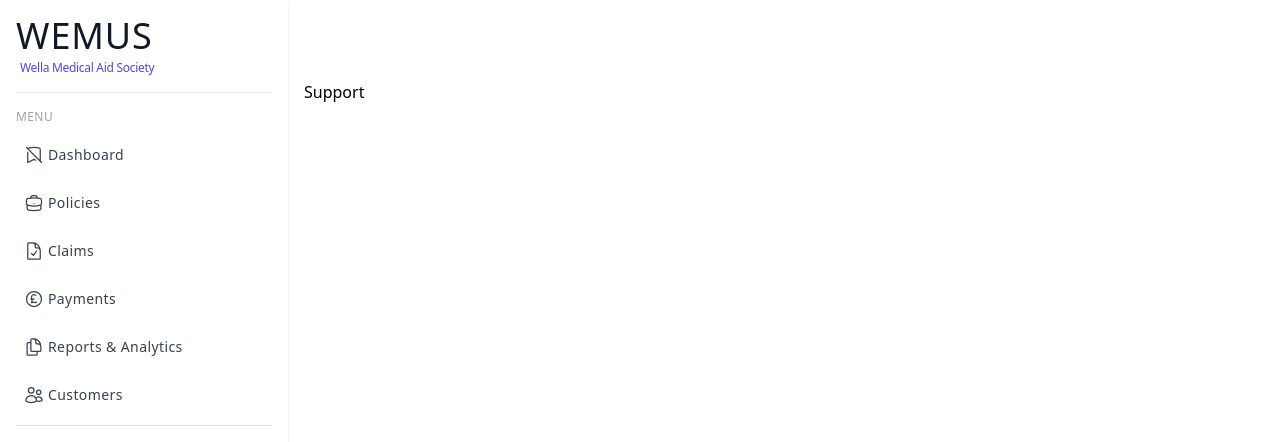
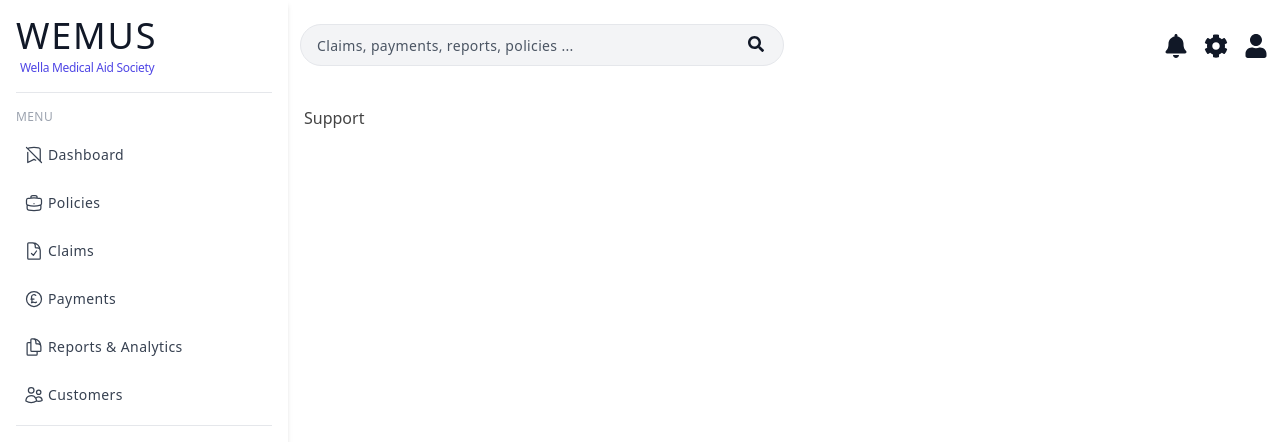
Before and after one commit to joykamlomo/his-app, a Next.js app: page /support in a window 1280 px wide. Shown: the top 442 px of the page. Built offline with nearby package versions, Linux system fonts and the light colour scheme.

Commit message:
added search to header

```diff
--- a/package.json
+++ b/package.json
@@ -14,7 +14,8 @@
     "eslint-config-next": "13.2.4",
     "next": "13.2.4",
     "react": "18.2.0",
-    "react-dom": "18.2.0"
+    "react-dom": "18.2.0",
+    "react-icons": "^4.8.0"
   },
   "devDependencies": {
     "autoprefixer": "^10.4.14",
--- a/src/components/Layout.jsx
+++ b/src/components/Layout.jsx
@@ -16,7 +16,7 @@ const Layout = ({ children, title }) => {
       <Sidebar />
       <div className="flex flex-col flex-1">
         <Header />
-        <main className="flex-1 p-4">{children}</main>
+        <main role='status' className="flex-1 p-4 animate-pulse">{children}</main>
       </div>
     </div></>
   );
--- a/src/components/common/Header.jsx
+++ b/src/components/common/Header.jsx
@@ -1,9 +1,31 @@
 import React from 'react';
+import { FaSearch, FaBell, FaCog, FaUser } from 'react-icons/fa';
 
 const Header = () => {
   return (
-    <header className="text-white p-4">
-      <h1 className="text-2xl font-bold">My Website</h1>
+    <header className="text-gray-900 px-3 py-2">
+      <div className="container mx-auto flex justify-between items-center py-4">
+        {/* Search Bar */}
+        <div className="flex-1 hidden md:block">
+          <div className="relative">
+            <input type="search" className="w-full bg-gray-100 border rounded-full px-4 py-2 focus:outline-none focus:shadow-outline placeholder:text-sm placeholder:tracking-wide placeholder:text-gray-600" placeholder="Claims, payments, reports, policies ..." />
+            <div className="absolute top-0 right-0 mt-3 mr-5">
+              <FaSearch className="text-gray-900" />
+            </div>
+          </div>
+        </div>
+        {/* Icons */}
+        <div className="flex-1 text-right">
+          <div className="md:hidden">
+            <FaSearch className="inline-block text-2xl mr-4" />
+          </div>
+          <div className="hidden md:inline-block">
+            <FaBell className="inline-block text-2xl mr-4" />
+            <FaCog className="inline-block text-2xl mr-4" />
+            <FaUser className="inline-block text-2xl" />
+          </div>
+        </div>
+      </div>
     </header>
   );
 };
--- a/src/components/common/Sidebar.jsx
+++ b/src/components/common/Sidebar.jsx
@@ -4,34 +4,34 @@ import Link from 'next/link';
 
 const Sidebar = () => {
   return (
-    <aside className="w-72 p-4 shadow text-gray-900 tracking-wide">
-        <h2 className="text-4xl font-title tracking-wide">WEMUS</h2>
+    <aside className="w-72 p-4 shadow-md text-gray-900 tracking-wide">
+        <h2 className="text-4xl font-title tracking-wider">WEMUS</h2>
         <p className='text-xs text-indigo-600 tracking-tight my-1 mx-1'>Wella Medical Aid Society</p>
         <hr className='mt-4'/>
       <div className='mt-4'>
       <h6 className="text-gray-400 text-xs uppercase">menu</h6>
       <div className='py-3 space-y-3 text-gray-700 text-sm tracking-relaxed border-b'>
-        <Link href={'/'} className='py-2 px-2 flex items-center rounded w-full hover:bg-gray-900 hover:text-white'>
+        <Link href={'/'} className='py-2 px-2 flex items-center rounded w-full hover:bg-gray-900 hover:bg-opacity-80 hover:text-white'>
           <BookmarkSlashIcon className='w-5 mr-1'/>
           <p>Dashboard</p>
         </Link>
-        <Link href={'/policy-management/'} className='py-2 px-2 flex items-center rounded w-full hover:bg-gray-900 hover:text-white'>
+        <Link href={'/policy-management/'} className='py-2 px-2 flex items-center rounded w-full hover:bg-gray-900 hover:bg-opacity-80 hover:text-white'>
           <BriefcaseIcon className='w-5 mr-1'/>
           <p>Policies</p>
         </Link>
-        <Link href={'/claims-management/'} className='py-2 px-2 flex items-center rounded w-full hover:bg-gray-900 hover:text-white'>
+        <Link href={'/claims-management/'} className='py-2 px-2 flex items-center rounded w-full hover:bg-gray-900 hover:bg-opacity-80 hover:text-white'>
           <DocumentCheckIcon className='w-5 mr-1'/>
           <p>Claims</p>
         </Link>
-        <Link href={'/payments-management/'} className='py-2 px-2 flex items-center rounded w-full hover:bg-gray-900 hover:text-white'>
+        <Link href={'/payments-management/'} className='py-2 px-2 flex items-center rounded w-full hover:bg-gray-900 hover:bg-opacity-80 hover:text-white'>
           <CurrencyPoundIcon className='w-5 mr-1'/>
           <p>Payments</p>
         </Link>
-        <Link href={'/reportsAndAnalytics/'} className='py-2 px-2 flex items-center rounded w-full hover:bg-gray-900 hover:text-white'>
+        <Link href={'/reportsAndAnalytics/'} className='py-2 px-2 flex items-center rounded w-full hover:bg-gray-900 hover:bg-opacity-80 hover:text-white'>
           <DocumentDuplicateIcon className='w-5 mr-1'/>
           <p>Reports & Analytics</p>
         </Link>
-        <Link href={'/customer-management/'} className='py-2 px-2 flex items-center rounded w-full hover:bg-gray-900 hover:text-white'>
+        <Link href={'/customer-management/'} className='py-2 px-2 flex items-center rounded w-full hover:bg-gray-900 hover:bg-opacity-80 hover:text-white'>
           <UsersIcon className='w-5 mr-1'/>
           <p>Customers</p>
         </Link>
--- a/src/pages/index.js
+++ b/src/pages/index.js
@@ -9,8 +9,10 @@ export default function Home({ title }) {
   return (
     <>
      <Layout>
-        <h1>Dashboard</h1>
-    </Layout>
+        <div className='w-full'>
+        <h1>{title}</h1>
+        </div>
+     </Layout>
     </>
   )
 }
```
Also changed, not shown: 1 other file (tests, documents, lock files or other folders).
